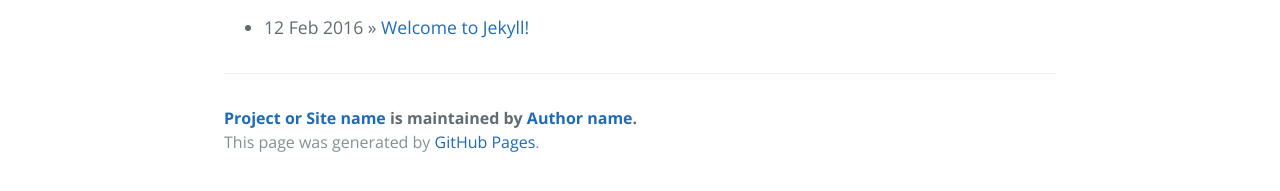
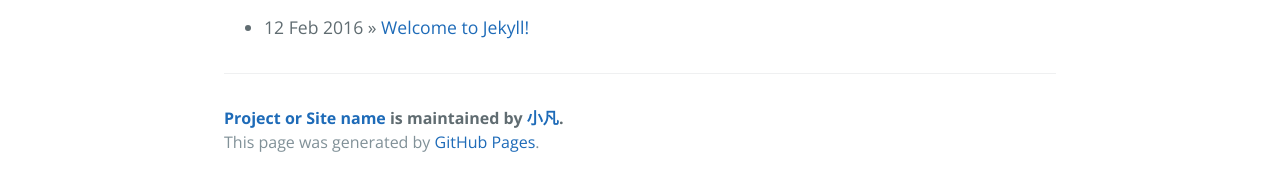
Before and after one commit to bs3412/study, a Jekyll site: the page built from docs/index.html, in a window 1280 px wide. Shown: the part 469-660 px from the top of the page. Built offline with Jekyll 4.4.1, drawn with Linux system fonts in a browser that asks for light colours; the list of posts is cut into pages by our own code.

Commit message:
主题安装

```diff
--- a/docs/_config.yml
+++ b/docs/_config.yml
@@ -1,14 +1,14 @@
 # Setup
-title:        Project or Site name
-tagline:      A responsive theme for your project on GitHub Pages
-baseurl:      ""
-paginate:     1
-locale:       "en"
+title: Project or Site name
+tagline: A responsive theme for your project on GitHub Pages
+baseurl: "/docs"
+paginate: 1
+locale: "en"
 
 # About/contact
 author:
-  name:       Author name
-  url:        http://yourhomepage.com
+  name: 小凡
+  url: http://github.com/bs3412/
 
 # Gems
 gems:
```
